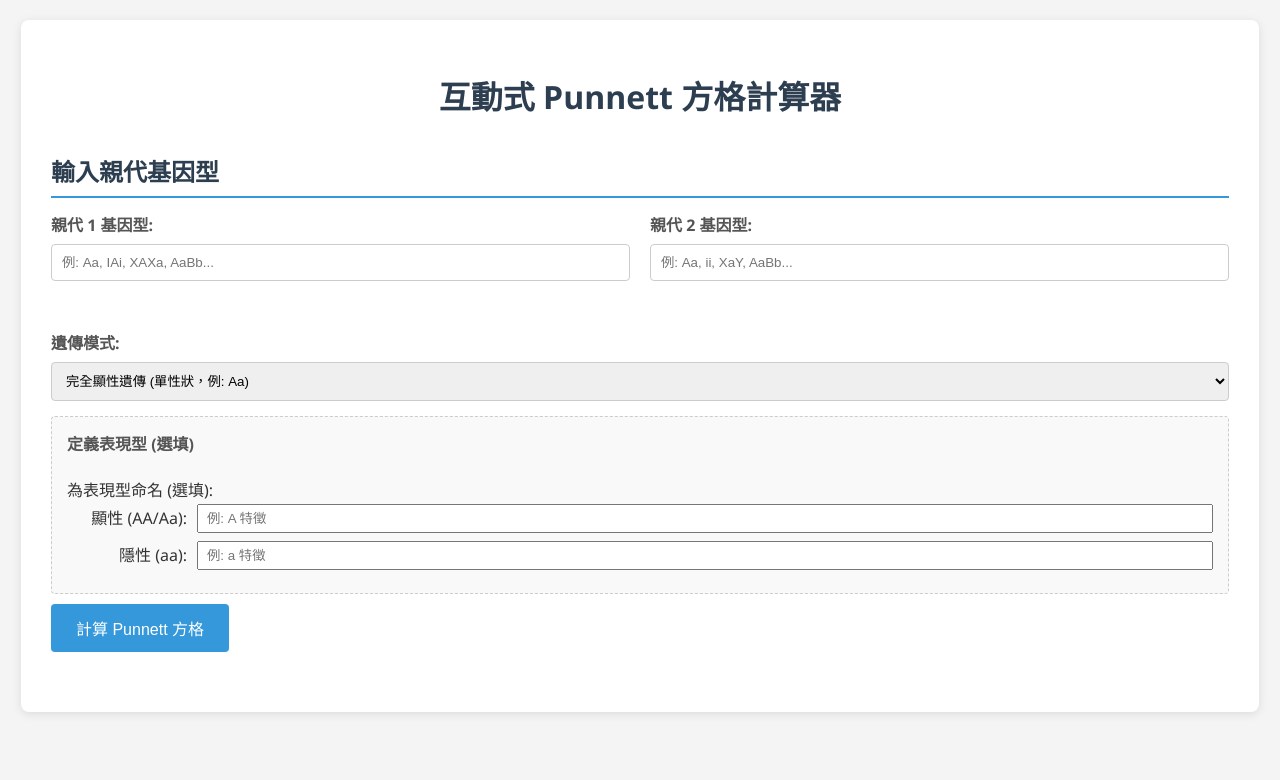
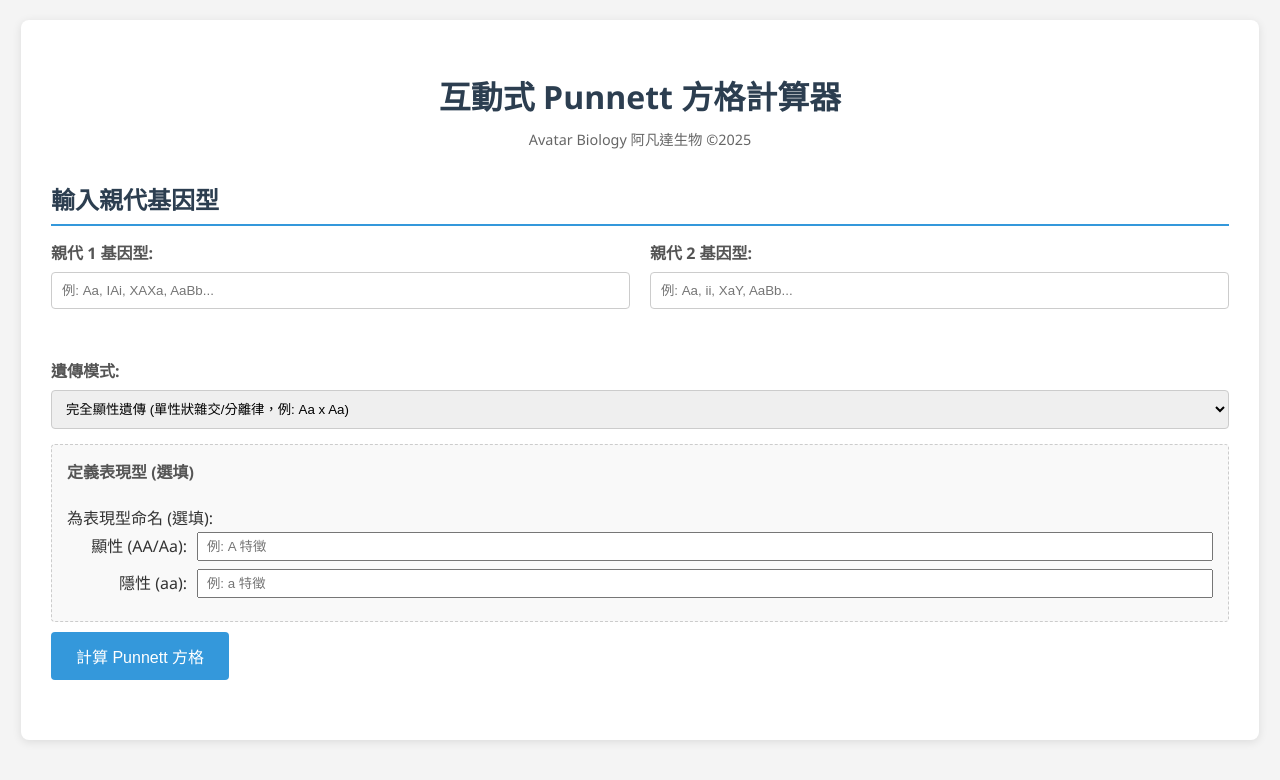
Before and after one commit to AvatarBiology/punnett-calculator, a plain HTML site: page index.html in a window 1280 px wide. Drawn offline with Linux system fonts and the light colour scheme.

Commit message:
V1
僅進行版面調整更新

```diff
--- a/index.html
+++ b/index.html
@@ -8,7 +8,12 @@
 </head>
 <body>
     <div class="container">
-        <h1>互動式 Punnett 方格計算器</h1>
+        <!-- Header Section -->
+        <div class="header-section">
+            <h1>互動式 Punnett 方格計算器</h1>
+            <h5>Avatar Biology 阿凡達生物 ©2025</h5>
+        </div>
+        <!-- End Header Section -->
 
         <div class="input-section">
             <h2>輸入親代基因型</h2>
@@ -28,13 +33,13 @@
             <div class="input-group">
                 <label for="inheritance-pattern">遺傳模式:</label>
                 <select id="inheritance-pattern">
-                    <option value="complete">完全顯性遺傳 (單性狀，例: Aa)</option>
+                    <option value="complete">完全顯性遺傳 (單性狀雜交/分離律，例: Aa x Aa)</option>
                     <option value="incomplete">不完全顯性遺傳 (例: RR x WW -> RW)</option>
-                    <option value="codominance">共顯性遺傳 (例: IAIA x IBIB -> IAIB, 或 RW)</option>
+                    <option value="codominance">共顯性遺傳 (例: IAIA x IBIB -> IAIB, ABO血型)</option>
                     <option value="x-linked">X-性聯遺傳 (例: XAXa x XaY)</option>
                     <option value="y-linked">Y-性聯遺傳 (例: XX x XYA)</option>
-                    <option value="two-genes-independent">雙性狀獨立分配 (例: AaBb)</option>
-                    <option value="polygenic">多基因遺傳 (例: AaBbCc)</option>
+                    <option value="two-genes-independent">雙性狀雜交/獨立分配律 (例: YyRr x YyRr)</option>
+                    <option value="polygenic">多基因遺傳 (例: AaBbCc x AaBbCc, 膚色)</option>
                 </select>
                 <div id="x-linked-hint" class="pattern-hint" style="display: none;">輸入格式: XAXA, XAXa, XaXa (女), XAY, XaY (男)。大小寫敏感。</div>
                 <div id="codominance-hint" class="pattern-hint" style="display: none;">ABO血型輸入: IAIA, IAi, IBIB, IBi, IAIB, ii。一般共顯性: RR, RW, WW。</div>
--- a/style.css
+++ b/style.css
@@ -16,14 +16,36 @@ body {
     overflow: hidden; /* Prevent content spilling out */
 }
 
-h1, h2, h3 {
+/* --- Header Styles --- */
+.header-section {
+    text-align: center; /* <<< 新增: 讓內部的 h1 和 h5 文字置中 */
+    margin-bottom: 30px; /* <<< 新增: 整個標題區塊下方的間距 */
+}
+
+.header-section h1 {
+    color: #2c3e50; /* 保留顏色 */
+    margin-bottom: 5px; /* <<< 修改: 減少 h1 和 h5 之間的預設間距 */
+    /* text-align: center; (從這裡移除，由 .header-section 控制) */
+}
+
+.header-section h5 {
+    margin-top: 0; /* <<< 新增: 移除 h5 頂部的預設間距 */
+    font-size: 0.9em; /* <<< 新增: 讓版權文字稍小一點 */
+    color: #666; /* <<< 新增: 設定稍淺的顏色 */
+    font-weight: normal; /* <<< 新增: 移除粗體 (如果 h5 預設是粗體) */
+    margin-bottom: 0; /* <<< 新增: 移除 h5 下方的預設間距 */
+}
+
+/* --- General Heading Styles (保留 h2, h3 的基礎樣式) --- */
+h2, h3 { /* 從這裡移除了 h1 */
     color: #2c3e50;
     margin-bottom: 15px;
 }
-h1 { text-align: center; margin-bottom: 30px; }
+/* 移除了 h1 { text-align: center; margin-bottom: 30px; } */
 h2 { border-bottom: 2px solid #3498db; padding-bottom: 5px; }
 h3 { color: #3498db; margin-top: 20px; }
 
+/* --- Input/Results Sections (以下保持不變) --- */
 .input-section, .results-section {
     margin-bottom: 30px;
 }
```
